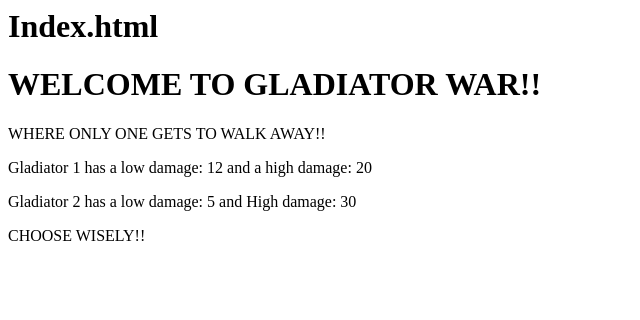
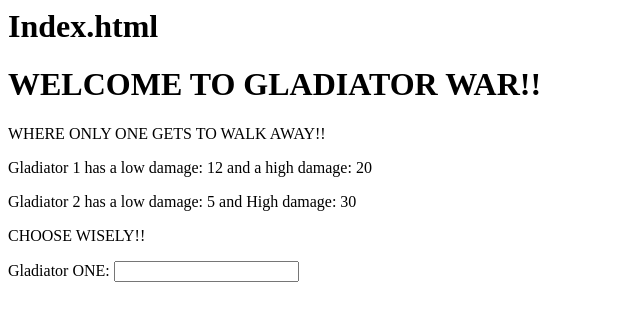
Before and after one commit to valente98/Gladiator_using_JS, a plain HTML site: page src/pages/index/index.html in a window 1280 px wide. Shown: the whole page, without its empty margins (0-640 px from the left). Drawn offline with Linux system fonts and the light colour scheme.

Commit message:
added a label and an input so that the user can type their name in the gladiator one slot.

```diff
--- a/src/pages/index/index.html
+++ b/src/pages/index/index.html
@@ -15,6 +15,10 @@
         <p>Gladiator 2 has a low damage: 5 and High damage: 30</p>
         <p>CHOOSE WISELY!!</p>
     </div>
+    <div>
+        <label for='gladiator_one'>Gladiator ONE:</label>
+        <input type='text' id='Gladiator-one-input' name='gladiator-one' class='form-control'>
+    </div>
     <div id="app"></div>
     <script src="index.js"></script>
 </body>
```
